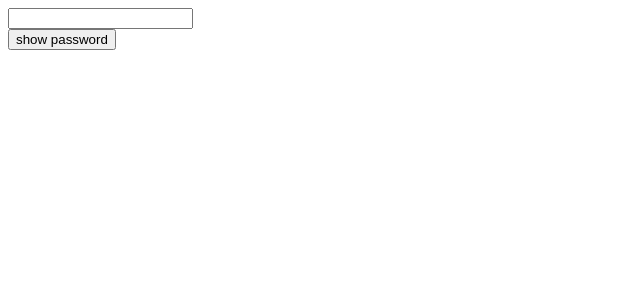
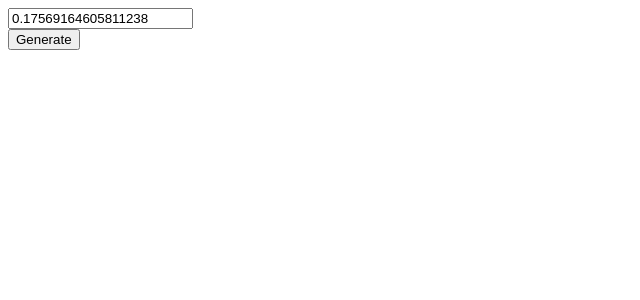
Before and after one commit to bastolaroman1-pixel/state-and-events-in-react-, a React (Vite) app: page / in a window 1280 px wide. Shown: the top 300 px of the page, without its empty margins (0-640 px from the left). Built offline with nearby package versions, Linux system fonts and the light colour scheme.

Commit message:
some other also

```diff
--- /dev/null
+++ b/src/GenerateRandom.jsx
@@ -0,0 +1,23 @@
+import { useState } from "react"
+
+
+
+
+let RandomNum = () => {
+    let randomDecimal = Math.random()
+    let [visible, set] = useState(false)
+    let Click = () => {
+        set(!visible)
+    }
+    return (
+        <div>
+
+            <input type="text" readOnly value={visible ? randomDecimal : randomDecimal}  /> <br />
+            <button onClick={Click} >Generate</button>
+
+        </div>
+    )
+
+}
+
+export default RandomNum
--- a/src/RealTime.jsx
+++ b/src/RealTime.jsx
@@ -9,7 +9,7 @@ realText(e.target.value)
     }
     return (
         <div>
-<input type="text" placeholder="enter your description "  onChange={inputChange}/>
+<input type="text" placeholder="enter your description "  onChange={inputChange} value="hello"/>
 <br />
 <p>{real}</p>
         </div>
--- a/src/main.jsx
+++ b/src/main.jsx
@@ -1,28 +1,22 @@
 import { StrictMode } from 'react'
 import { createRoot } from 'react-dom/client'
-import CounterApp from './CounterApp'
+
+import RandomNum from './GenerateRandom'
 import InputText from './RealTime'
-import Toggle from './Toggle'
-
-
-import ColorPicker from './ColorPicker'
-import ThemePick from './ThemePick'
-import VisibilityToggle from './VisibilityToggle'
-import ImageToggle from './ImageToggle'
-import TrafficLight from './TrafficLight'
 
 
 
 createRoot(document.getElementById('root')).render(
   <StrictMode>
-    {/* <CounterApp/>
-    <InputText/>
-    <Toggle/>
-     <ColorPicker/> */}
+    {/* <CounterApp/> */}
+    {/* <InputText/> */}
+    {/* <Toggle/>  */}
+     {/* <ColorPicker/> */}
      {/* <ThemePick/> */}
-     <VisibilityToggle/>
+     {/* <VisibilityToggle/> */}
      {/* <ImageToggle/> */}
      {/* <TrafficLight/> */}
+     <RandomNum/>
 
   </StrictMode>,
 )
```
